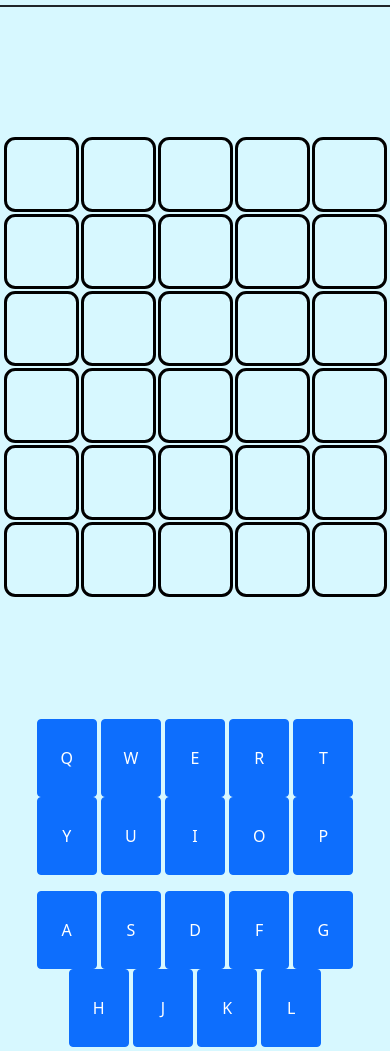
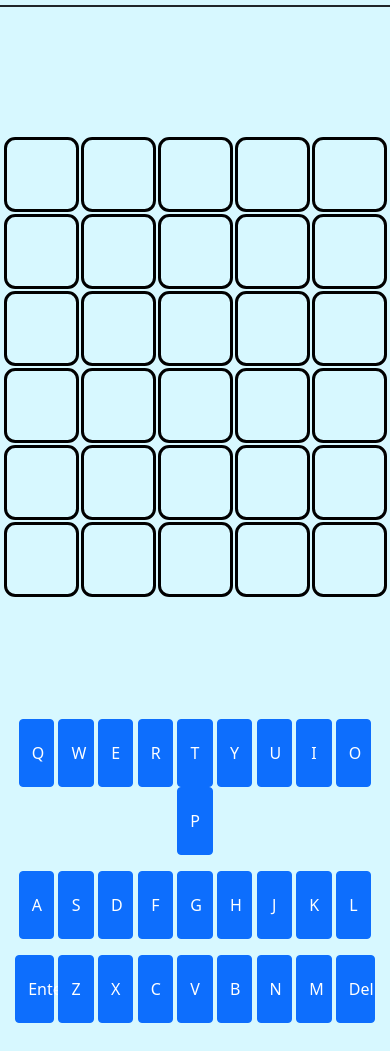
Before and after one commit to dohuutamhuy/basic_wordle, a plain HTML site: page index.html in a window 390 px wide. Shown: the part 49-1100 px from the top of the page. Drawn offline with nearby package versions, Linux system fonts and the light colour scheme.

Commit message:
Try to scale for mobile device

```diff
--- a/index.css
+++ b/index.css
@@ -54,28 +54,14 @@ body {
 }
 
 .char {
-  width: 50px;
+  width: calc(100vw * (1/11));
   height: 68px;
 }
 
 .backspace, .enter {
   text-align: center;
-  width: 70px;
+  width: calc(100vw * (1/10));
   height: 68px;
-}
-
-@media (max-width: 768px) {
-  .char {
-    width: 60px;
-    height: 78px;
-  }
-
-  .backspace, .enter {
-    text-align: center;
-    width: 80px;
-    height: 78px;
-  }
-
 }
 
 .char:focus, .backspace:focus, .enter:focus {
```
